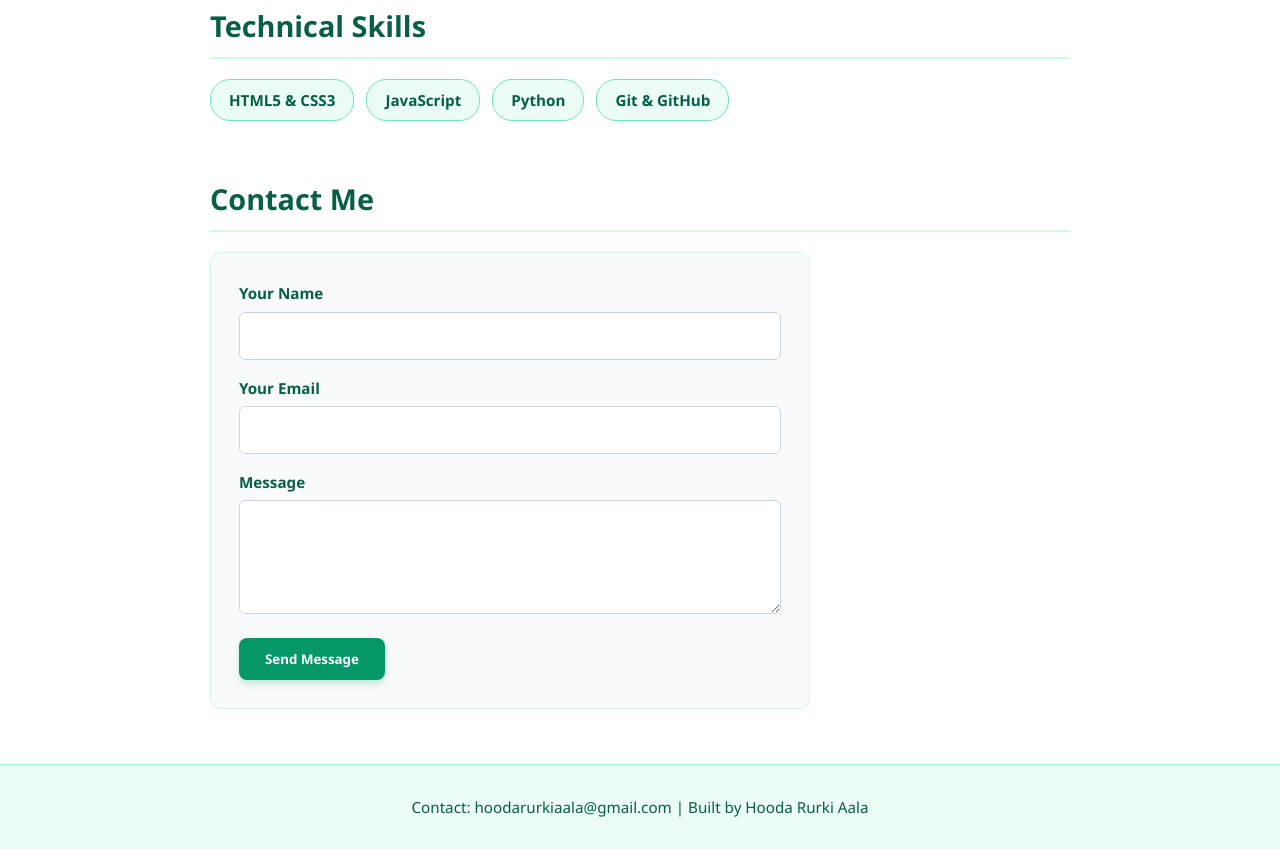
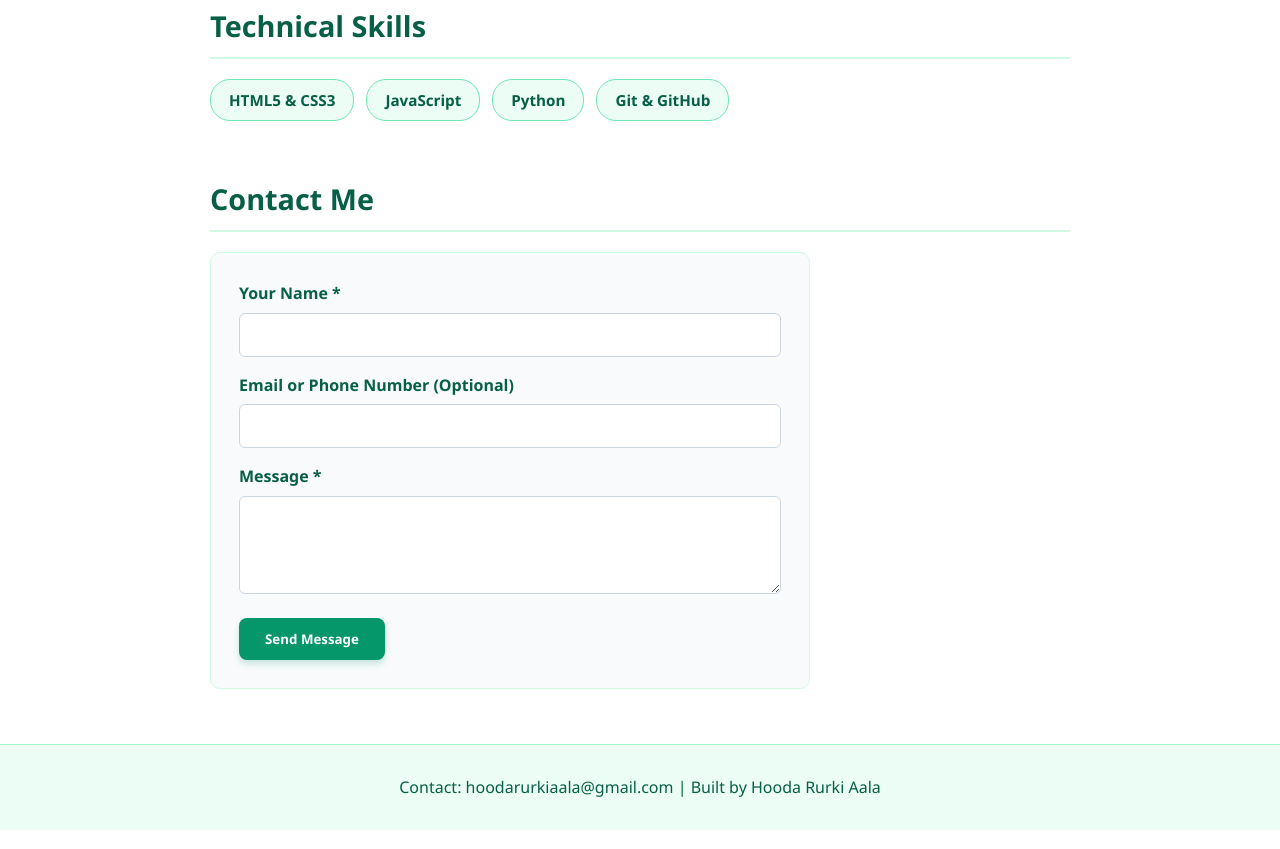
Before and after one commit to HoodaRurkiAala/HoodaRurkiAala.github.io, a plain HTML site: page index.html in a window 1280 px wide. Shown: the part 551-1400 px from the top of the page. Drawn offline with Linux system fonts and the light colour scheme.

Commit message:
Update index.html

```diff
--- a/index.html
+++ b/index.html
@@ -10,22 +10,19 @@
         header { background: linear-gradient(135deg, #ecfdf5, #d1fae5); padding: 70px 20px; text-align: center; border-bottom: 2px solid #a7f3d0; }
         header h1 { font-size: 2.6rem; color: #065f46; margin-bottom: 10px; }
         header p { font-size: 1.15rem; color: #047857; max-width: 600px; margin: 0 auto 24px; font-weight: 500; }
-        .btn { display: inline-block; background-color: #059669; color: #ffffff; padding: 12px 26px; border-radius: 8px; text-decoration: none; font-weight: bold; border: none; cursor: pointer; box-shadow: 0 4px 6px rgba(5, 150, 105, 0.2); transition: background 0.3s, transform 0.2s; }
-        .btn:hover { background-color: #047857; transform: translateY(-2px); }
+        .btn { display: inline-block; background-color: #059669; color: #ffffff; padding: 12px 26px; border-radius: 8px; text-decoration: none; font-weight: bold; border: none; cursor: pointer; box-shadow: 0 4px 6px rgba(5, 150, 105, 0.2); }
         .container { max-width: 900px; margin: 50px auto; padding: 0 20px; }
         section { margin-bottom: 55px; }
         h2 { font-size: 1.8rem; color: #065f46; margin-bottom: 20px; border-bottom: 2px solid #d1fae5; padding-bottom: 8px; }
         .skills-grid { display: flex; flex-wrap: wrap; gap: 12px; }
         .skill-tag { background-color: #ecfdf5; border: 1px solid #6ee7b7; padding: 8px 18px; border-radius: 20px; font-size: 0.95rem; color: #065f46; font-weight: 600; }
         .projects-grid { display: grid; grid-template-columns: repeat(auto-fit, minmax(260px, 1fr)); gap: 20px; }
-        .card { background-color: #f8fafc; border: 1px solid #d1fae5; border-radius: 10px; padding: 24px; box-shadow: 0 4px 12px rgba(0, 0, 0, 0.04); }
-        .card h3 { color: #065f46; margin-bottom: 10px; }
-        .card p { color: #475569; font-size: 0.95rem; margin-bottom: 16px; }
+        .card { background-color: #f8fafc; border: 1px solid #d1fae5; border-radius: 10px; padding: 24px; }
         .contact-form { background-color: #f8fafc; border: 1px solid #d1fae5; border-radius: 10px; padding: 28px; max-width: 600px; }
         .form-group { margin-bottom: 16px; }
-        .form-group label { display: block; margin-bottom: 6px; color: #065f46; font-weight: 600; font-size: 0.95rem; }
-        .form-group input, .form-group textarea { width: 100%; padding: 12px; background-color: #ffffff; border: 1px solid #cbd5e1; border-radius: 6px; color: #1e293b; font-size: 1rem; }
-        footer { text-align: center; padding: 30px 20px; background-color: #ecfdf5; color: #065f46; font-size: 0.95rem; border-top: 1px solid #a7f3d0; font-weight: 500; }
+        .form-group label { display: block; margin-bottom: 6px; color: #065f46; font-weight: 600; }
+        .form-group input, .form-group textarea { width: 100%; padding: 12px; background-color: #ffffff; border: 1px solid #cbd5e1; border-radius: 6px; }
+        footer { text-align: center; padding: 30px 20px; background-color: #ecfdf5; color: #065f46; border-top: 1px solid #a7f3d0; }
     </style>
 </head>
 <body>
@@ -51,18 +48,19 @@
         <section id="contact">
             <h2>Contact Me</h2>
             <div class="contact-form">
-                <form action="https://web3forms.com" method="POST">
-                    <input type="hidden" name="access_key" value="23cedadc-9f36-4827-8931-66c76cc792d3">
+                <form action="https://formsubmit.co" method="POST">
+                    <input type="hidden" name="_subject" value="New Message from Hooda Rurki Aala Website!">
+                    <input type="hidden" name="_captcha" value="false">
                     <div class="form-group">
-                        <label for="name">Your Name</label>
+                        <label for="name">Your Name *</label>
                         <input type="text" id="name" name="name" required>
                     </div>
                     <div class="form-group">
-                        <label for="email">Your Email</label>
-                        <input type="email" id="email" name="email" required>
+                        <label for="contact_info">Email or Phone Number (Optional)</label>
+                        <input type="text" id="contact_info" name="contact_info">
                     </div>
                     <div class="form-group">
-                        <label for="message">Message</label>
+                        <label for="message">Message *</label>
                         <textarea id="message" name="message" rows="4" required></textarea>
                     </div>
                     <button type="submit" class="btn">Send Message</button>
```
